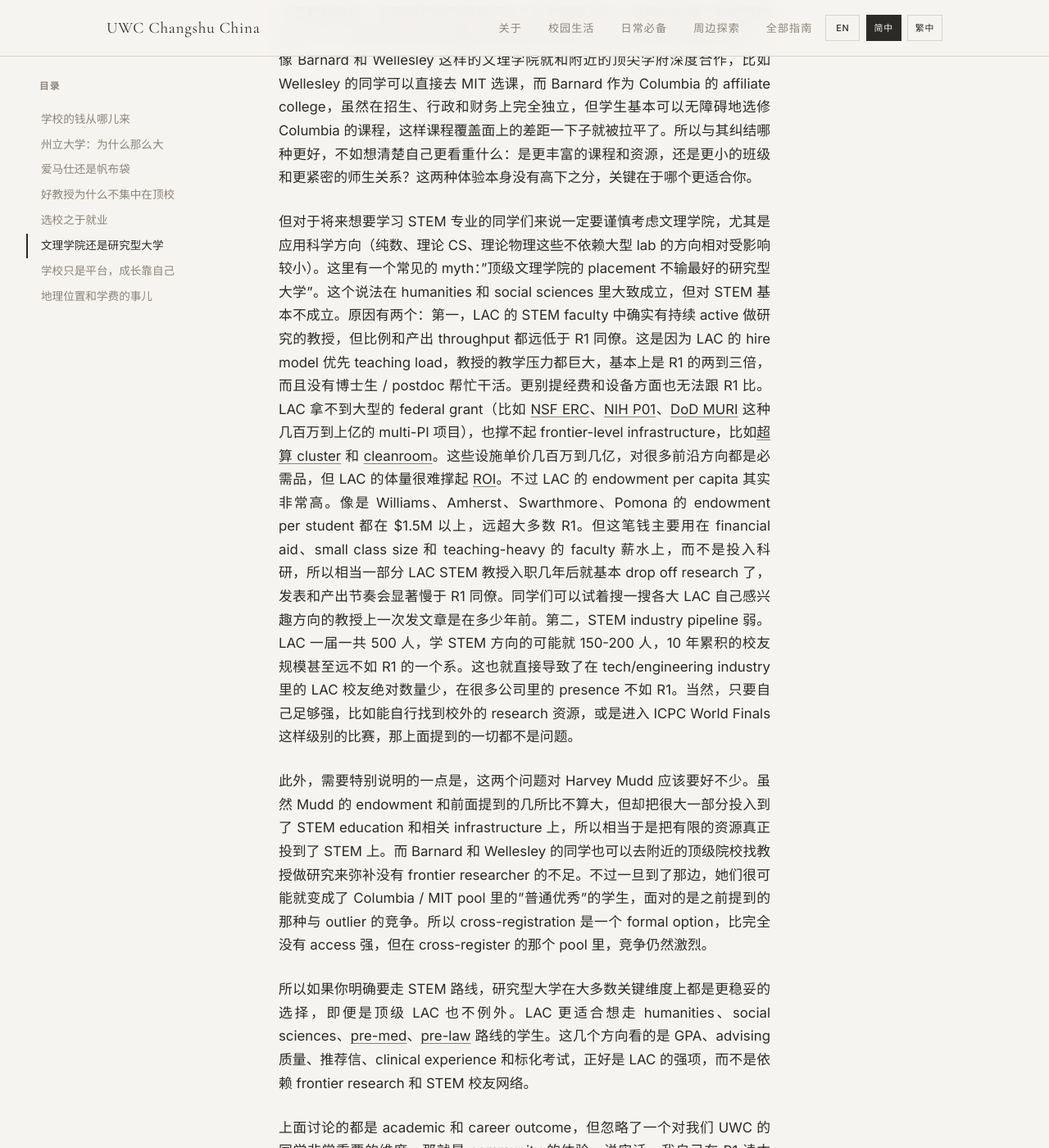
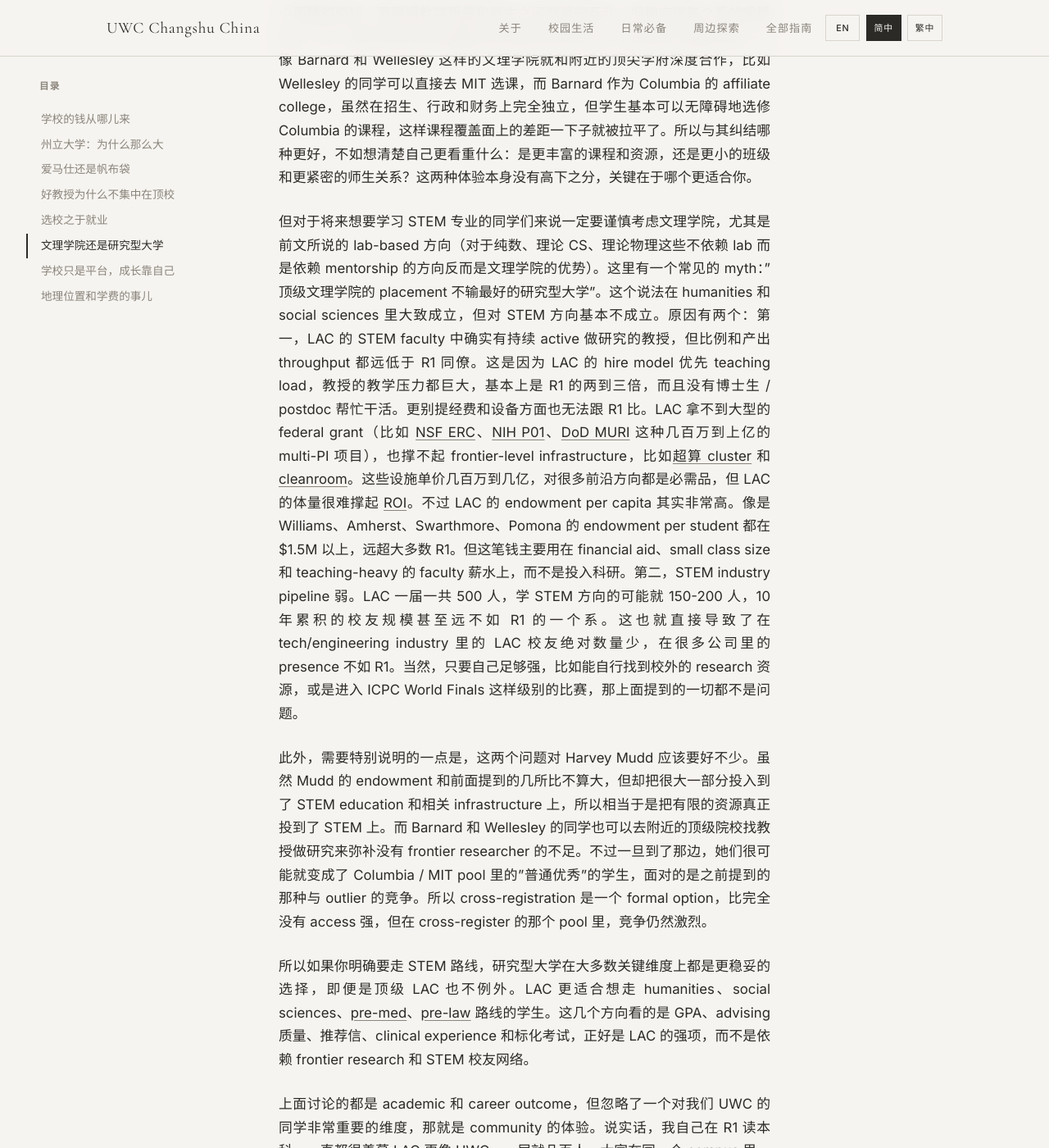
Before and after one commit to United-World-College/UWC-Survival-Guide, a Jekyll site: the page built from website/_guides/chinese/school-selection-CN.md, in a window 1280 px wide and 1400 px high, scrolled down 10352 px. Shown: the whole window at 82% size. Built offline with Jekyll 4.4.1, drawn with Linux system fonts in a browser that asks for light colours.

Commit message:
refactor: reframe LAC STEM caveat as lab-based vs mentorship
Topic sentence now references the earlier lab-based vs mentorship-based
distinction and explicitly frames theoretical fields (pure math, theoretical
CS, theoretical physics) as an LAC advantage rather than just less affected.
Drops the research-dropoff aside since the funding/infrastructure argument
already establishes the same point. Synced across CN, TW, and default.

```diff
--- a/website/_guides/chinese/school-selection-CN.md
+++ b/website/_guides/chinese/school-selection-CN.md
@@ -74,7 +74,7 @@
 
 最后再聊一个很多同学都会纠结的问题：[文理学院（LAC）](https://en.wikipedia.org/wiki/Liberal_arts_college#In_North_America)和研究型大学到底怎么选？两者其实定位挺不一样的。研究型大学因为体量大、教授多，课程覆盖面天然就会广很多，基本上你想学什么方向都能找到对应的课。而文理学院走的是小而精的路线，更强调教学质量和师生之间的紧密互动，但相应地每个系的规模会小一些，能开的课可能主要集中在比较主流的方向。不过这也不是绝对的——像 Barnard 和 Wellesley 这样的文理学院就和附近的顶尖学府深度合作，比如 Wellesley 的同学可以直接去 MIT 选课，而 Barnard 作为 Columbia 的 affiliate college，虽然在招生、行政和财务上完全独立，但学生基本可以无障碍地选修 Columbia 的课程，这样课程覆盖面上的差距一下子就被拉平了。所以与其纠结哪种更好，不如想清楚自己更看重什么：是更丰富的课程和资源，还是更小的班级和更紧密的师生关系？这两种体验本身没有高下之分，关键在于哪个更适合你。
 
-但对于将来想要学习 STEM 专业的同学们来说一定要谨慎考虑文理学院，尤其是应用科学方向（纯数、理论 CS、理论物理这些不依赖大型 lab 的方向相对受影响较小）。这里有一个常见的 myth："顶级文理学院的 placement 不输最好的研究型大学"。这个说法在 humanities 和 social sciences 里大致成立，但对 STEM 基本不成立。原因有两个：第一，LAC 的 STEM faculty 中确实有持续 active 做研究的教授，但比例和产出 throughput 都远低于 R1 同僚。这是因为 LAC 的 hire model 优先 teaching load，教授的教学压力都巨大，基本上是 R1 的两到三倍，而且没有博士生 / postdoc 帮忙干活。更别提经费和设备方面也无法跟 R1 比。LAC 拿不到大型的 federal grant（比如 [NSF ERC](https://en.wikipedia.org/wiki/Engineering_Research_Centers)、[NIH P01](https://en.wikipedia.org/wiki/NIH_grant#Program_project/center_grants)、[DoD MURI](https://en.wikipedia.org/wiki/MURI_(grant)) 这种几百万到上亿的 multi-PI 项目），也撑不起 frontier-level infrastructure，比如[超算 cluster](https://en.wikipedia.org/wiki/Supercomputer) 和 [cleanroom](https://en.wikipedia.org/wiki/Cleanroom)。这些设施单价几百万到几亿，对很多前沿方向都是必需品，但 LAC 的体量很难撑起 [ROI](https://en.wikipedia.org/wiki/Return_on_investment)。不过 LAC 的 endowment per capita 其实非常高。像是 Williams、Amherst、Swarthmore、Pomona 的 endowment per student 都在 $1.5M 以上，远超大多数 R1。但这笔钱主要用在 financial aid、small class size 和 teaching-heavy 的 faculty 薪水上，而不是投入科研，所以相当一部分 LAC STEM 教授入职几年后就基本 drop off research 了，发表和产出节奏会显著慢于 R1 同僚。同学们可以试着搜一搜各大 LAC 自己感兴趣方向的教授上一次发文章是在多少年前。第二，STEM industry pipeline 弱。LAC 一届一共 500 人，学 STEM 方向的可能就 150-200 人，10 年累积的校友规模甚至远不如 R1 的一个系。这也就直接导致了在 tech/engineering industry 里的 LAC 校友绝对数量少，在很多公司里的 presence 不如 R1。当然，只要自己足够强，比如能自行找到校外的 research 资源，或是进入 ICPC World Finals 这样级别的比赛，那上面提到的一切都不是问题。
+但对于将来想要学习 STEM 专业的同学们来说一定要谨慎考虑文理学院，尤其是前文所说的 lab-based 方向（对于纯数、理论 CS、理论物理这些不依赖 lab 而是依赖 mentorship 的方向反而是文理学院的优势）。这里有一个常见的 myth："顶级文理学院的 placement 不输最好的研究型大学"。这个说法在 humanities 和 social sciences 里大致成立，但对 STEM 方向基本不成立。原因有两个：第一，LAC 的 STEM faculty 中确实有持续 active 做研究的教授，但比例和产出 throughput 都远低于 R1 同僚。这是因为 LAC 的 hire model 优先 teaching load，教授的教学压力都巨大，基本上是 R1 的两到三倍，而且没有博士生 / postdoc 帮忙干活。更别提经费和设备方面也无法跟 R1 比。LAC 拿不到大型的 federal grant（比如 [NSF ERC](https://en.wikipedia.org/wiki/Engineering_Research_Centers)、[NIH P01](https://en.wikipedia.org/wiki/NIH_grant#Program_project/center_grants)、[DoD MURI](https://en.wikipedia.org/wiki/MURI_(grant)) 这种几百万到上亿的 multi-PI 项目），也撑不起 frontier-level infrastructure，比如[超算 cluster](https://en.wikipedia.org/wiki/Supercomputer) 和 [cleanroom](https://en.wikipedia.org/wiki/Cleanroom)。这些设施单价几百万到几亿，对很多前沿方向都是必需品，但 LAC 的体量很难撑起 [ROI](https://en.wikipedia.org/wiki/Return_on_investment)。不过 LAC 的 endowment per capita 其实非常高。像是 Williams、Amherst、Swarthmore、Pomona 的 endowment per student 都在 $1.5M 以上，远超大多数 R1。但这笔钱主要用在 financial aid、small class size 和 teaching-heavy 的 faculty 薪水上，而不是投入科研。第二，STEM industry pipeline 弱。LAC 一届一共 500 人，学 STEM 方向的可能就 150-200 人，10 年累积的校友规模甚至远不如 R1 的一个系。这也就直接导致了在 tech/engineering industry 里的 LAC 校友绝对数量少，在很多公司里的 presence 不如 R1。当然，只要自己足够强，比如能自行找到校外的 research 资源，或是进入 ICPC World Finals 这样级别的比赛，那上面提到的一切都不是问题。
 
 此外，需要特别说明的一点是，这两个问题对 Harvey Mudd 应该要好不少。虽然 Mudd 的 endowment 和前面提到的几所比不算大，但却把很大一部分投入到了 STEM education 和相关 infrastructure 上，所以相当于是把有限的资源真正投到了 STEM 上。而 Barnard 和 Wellesley 的同学也可以去附近的顶级院校找教授做研究来弥补没有 frontier researcher 的不足。不过一旦到了那边，她们很可能就变成了 Columbia / MIT pool 里的"普通优秀"的学生，面对的是之前提到的那种与 outlier 的竞争。所以 cross-registration 是一个 formal option，比完全没有 access 强，但在 cross-register 的那个 pool 里，竞争仍然激烈。
 
```
Also changed, not shown: website/_guides/chinese/school-selection-TW.md (+1 -1 lines), website/_guides/default/school-selection.md (+1 -1 lines).
